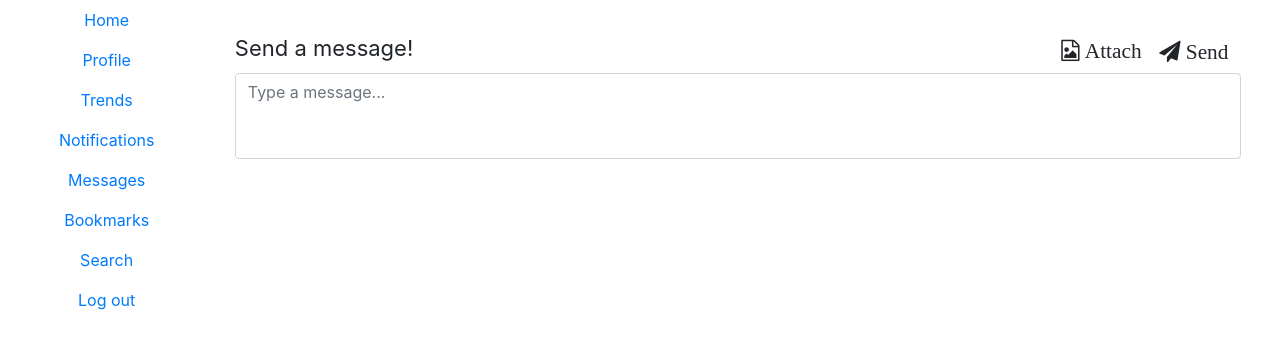
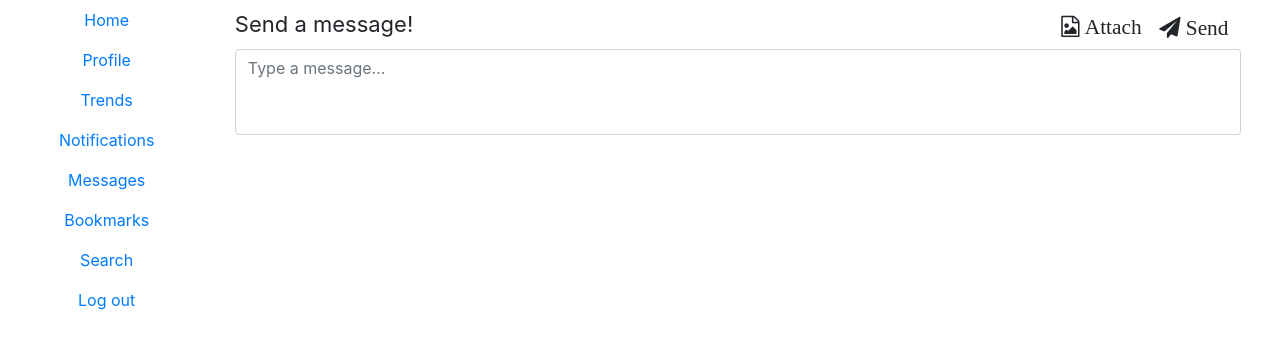
Before and after one commit to Pranta78/CSE_216_Term_Project, a Django app: template templates/inbox.html in a window 1280 px wide. Shown: the top 349 px of the page. Run offline with Django 3.2, Linux system fonts and the light colour scheme; the template is opened without the code that fills it, so the values that code supplies are empty.

Commit message:
Did nothing

```diff
--- a/Twitter/notification_view.py
+++ b/Twitter/notification_view.py
@@ -306,7 +306,6 @@ def get_retweet_notifs(user_id):
                          "post_id": result_row[3],
                          "account_name": result_row[6],
                          "pm_notification_id": result_row[7],
-                        "notifications_is_active": True
                      })}
                 if result_row[4] is not None:
                     n["NOTIFICATION_TEXT"] = f"You tweet was retweeted by {result_row[6]} ."
--- a/templates/ModularPost.html
+++ b/templates/ModularPost.html
@@ -48,7 +48,9 @@
         {% endif %}
 
     {% if post.MEDIA %}
-        <img class="card-img-bottom" src="{{ post.MEDIA }}" alt="Card image" style="width: 100%; object-fit: cover; height: 25vw; border-radius: 3%;">
+        <a href="{{ post.MEDIA }}">
+            <img class="card-img-bottom" src="{{ post.MEDIA }}" alt="Card image" style="width: 100%; object-fit: cover; height: 25vw; border-radius: 3%;">
+        </a>
     {% endif %}
 
     {% if post.PARENT_TWEET_LINK %}
--- a/templates/inbox.html
+++ b/templates/inbox.html
@@ -43,12 +43,11 @@
             {% endif %}
          </li>
         {% endfor %}
+    <div id="chatBox"></div>
     </ul>
 
-<br>
-
 {#<div style="position: sticky; bottom: 0;">#}
-<div id="chatBox" style="position: sticky; bottom: 0; background-color: white">
+<div style="position: sticky; bottom: 0; background-color: white">
     <form method="POST" enctype="multipart/form-data">{% csrf_token %}
         <div class="form-group">
             <div class="row">
```
